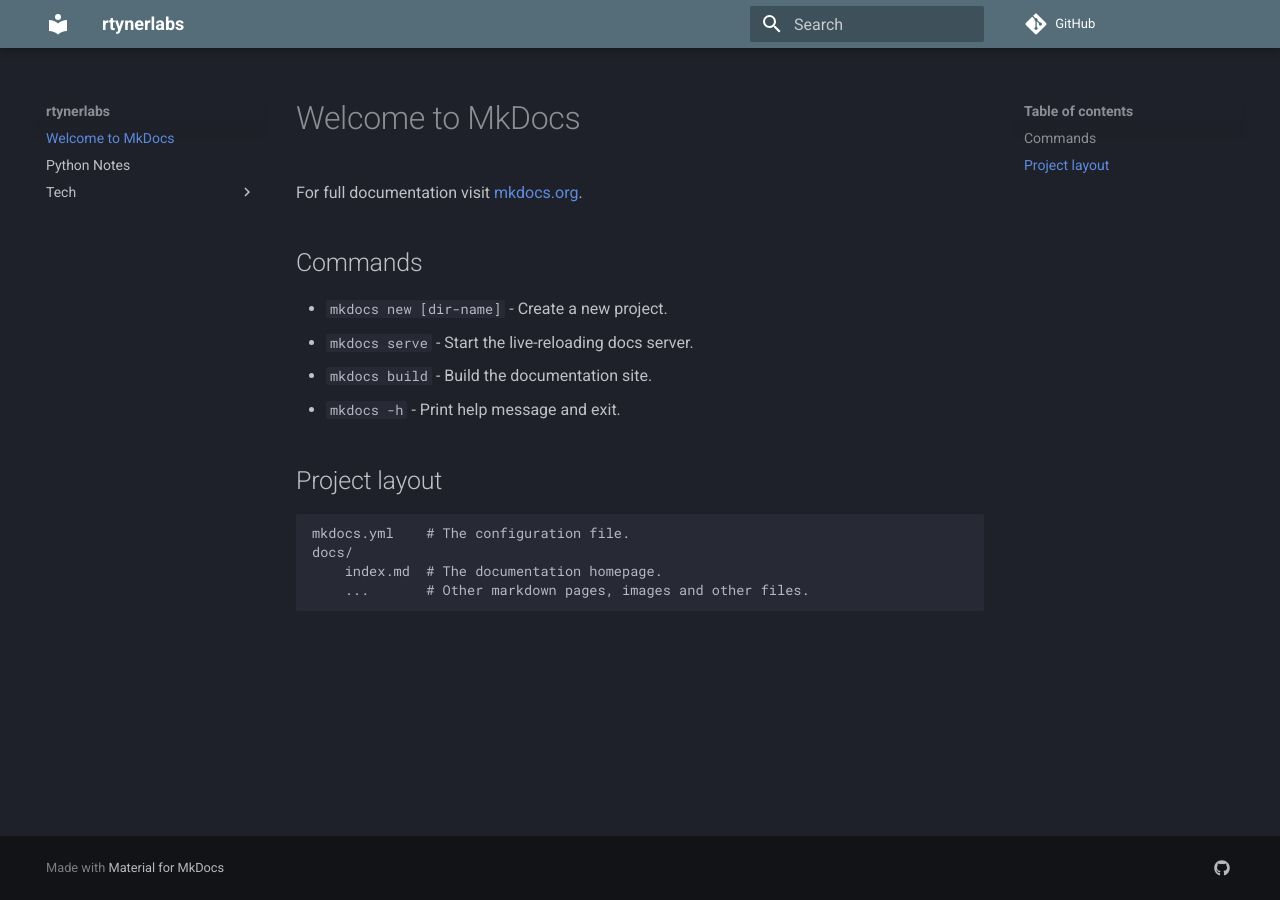
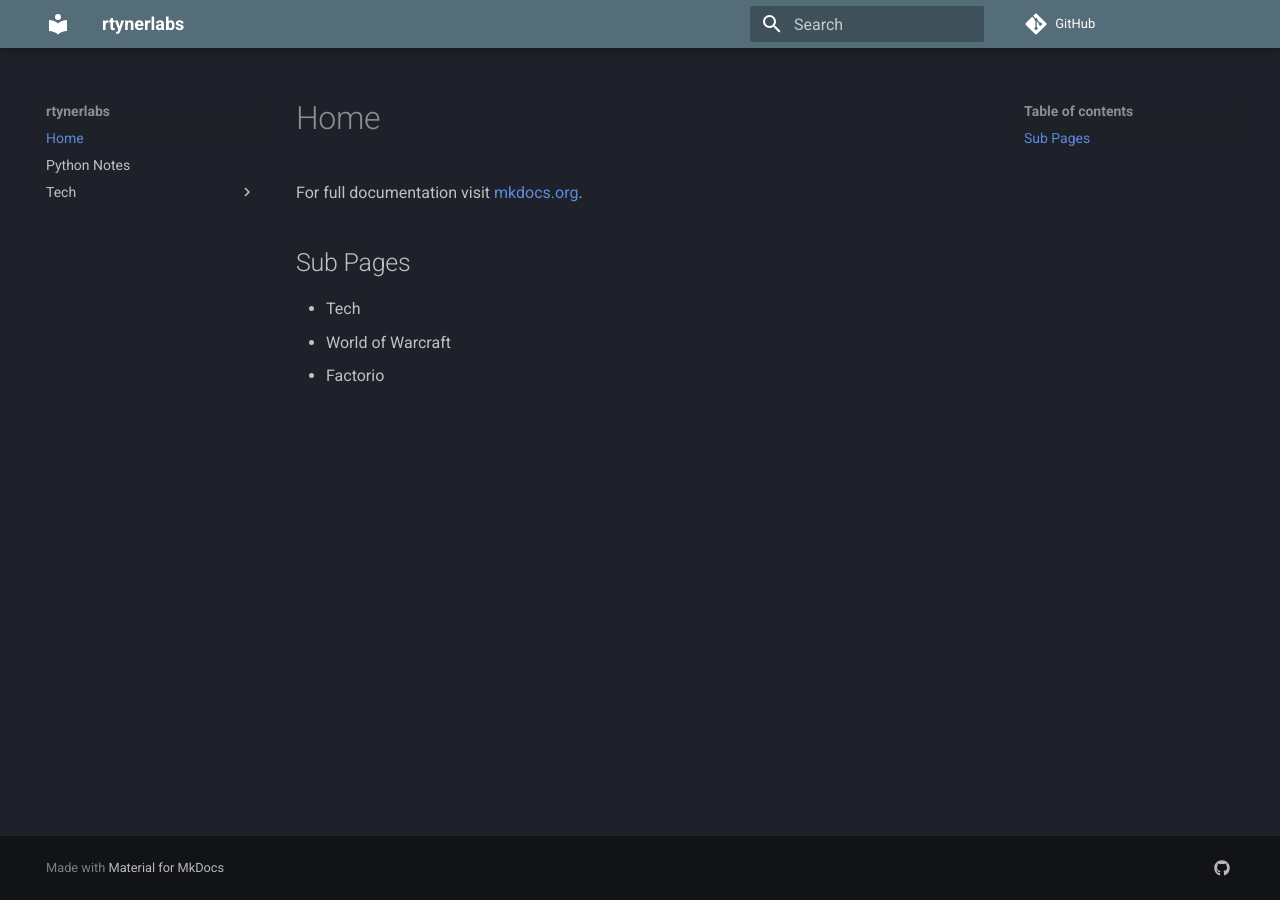
Before and after one commit to rtyner/mkdocs, an MkDocs documentation site: the page built from docs/index.md, in a window 1280 px wide. Built offline with MkDocs 1.6.1 and Material for MkDocs 9.7.7, drawn with Linux system fonts in a browser that asks for light colours; comment, search, counter and statistics services are not loaded.

Commit message:
changed homepage

```diff
--- a/docs/index.md
+++ b/docs/index.md
@@ -1,17 +1,9 @@
-# Welcome to MkDocs
+# Home
 
 For full documentation visit [mkdocs.org](https://www.mkdocs.org).
 
-## Commands
+## Sub Pages
 
-* `mkdocs new [dir-name]` - Create a new project.
-* `mkdocs serve` - Start the live-reloading docs server.
-* `mkdocs build` - Build the documentation site.
-* `mkdocs -h` - Print help message and exit.
-
-## Project layout
-
-    mkdocs.yml    # The configuration file.
-    docs/
-        index.md  # The documentation homepage.
-        ...       # Other markdown pages, images and other files.
+* Tech
+* World of Warcraft
+* Factorio
```
